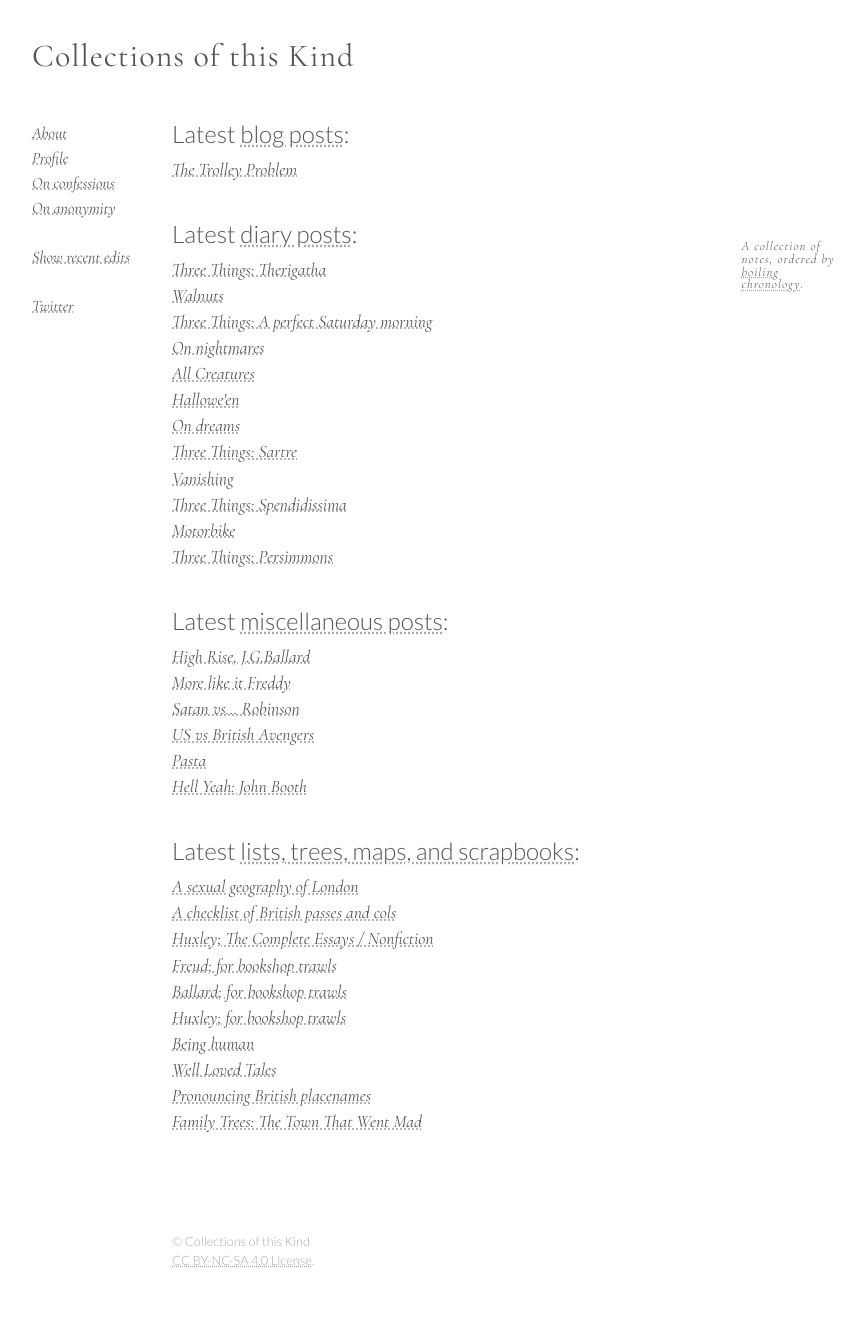
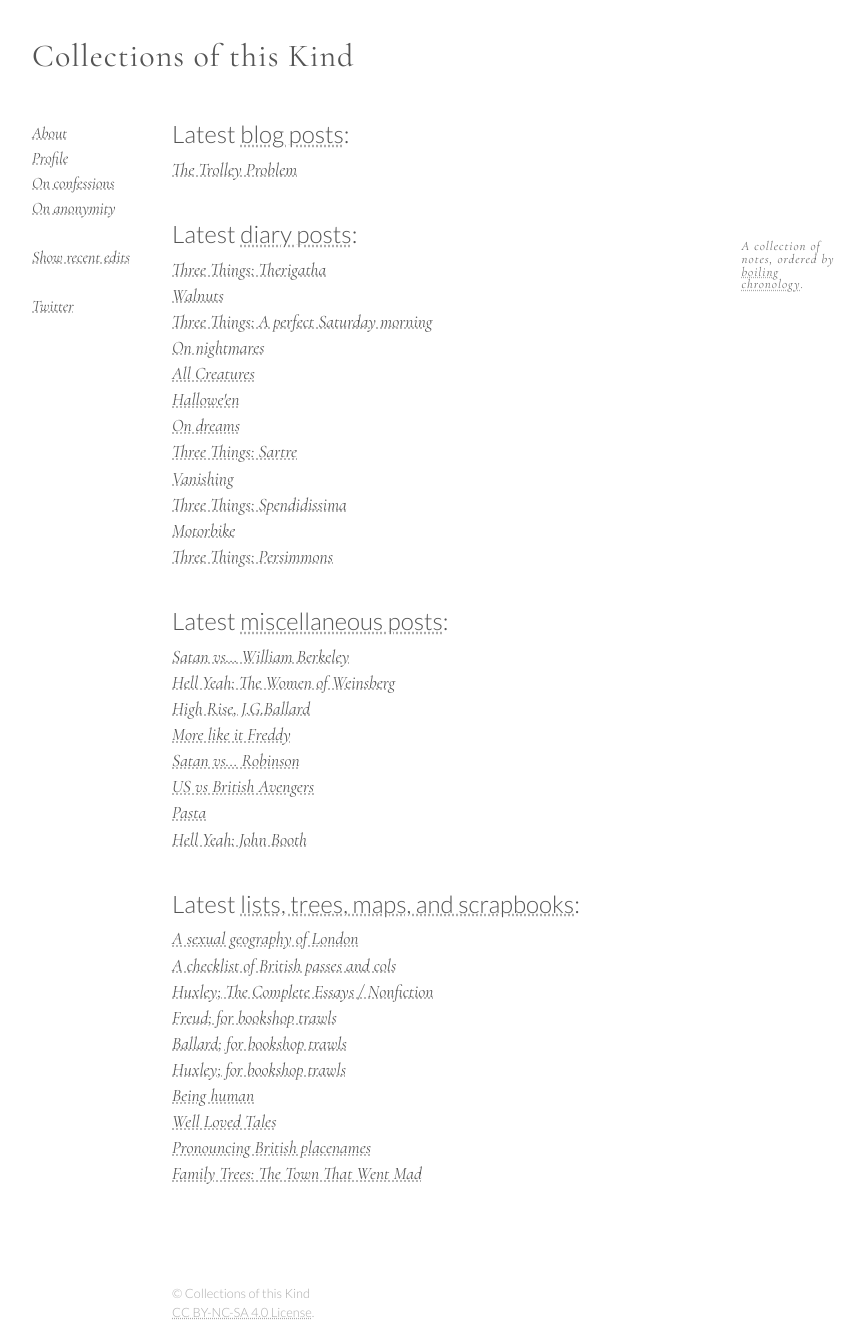
Before and after one commit to CollectionsOfThisKind/collectionsofthiskind.github.io, a Jekyll site: the page built from index.html, in a window 1280 px wide. Shown: the whole page, without its empty margins (78-943 px from the left). Built offline with Jekyll 4.4.1, drawn with Linux system fonts in a browser that asks for light colours; before the commit the page ends 1270 px from its top, so only the background shows below that.

Commit message:
Add files via upload

```diff
--- a/index.html
+++ b/index.html
@@ -66,12 +66,14 @@ A collection of notes, ordered by <a href="/pages/about/boiling.html">boiling ch
 <h2 name="misc">Latest <a href="pages/misc/index.html">miscellaneous posts</a>:</h2>
 
 <ul class="new">
+<li><a href="/pages/misc/satan2.html">Satan vs&hellip; William Berkeley</a></li>
+<li><a href="/pages/misc/hellyeah2.html">Hell Yeah: The Women of Weinsberg</a></li>
 <li><a href="/pages/misc/highrise.html">High Rise, J.G.Ballard</a></li>
 <li><a href="/pages/images/nightmare.html">More like it Freddy</a></li>
 <li><a href="/pages/misc/satan1.html">Satan vs&hellip; Robinson</a></li>
 <li><a href="/pages/images/avengers.html">US vs British Avengers</a></li>
 <li><a href="/pages/images/pasta.html">Pasta</a></li>
-<li><a href="/pages/misc/hellyeah1.html">Hell Yeah: John Booth </a></li>
+<li><a href="/pages/misc/hellyeah1.html">Hell Yeah: John Booth</a></li>
 </ul>
 
 
```
